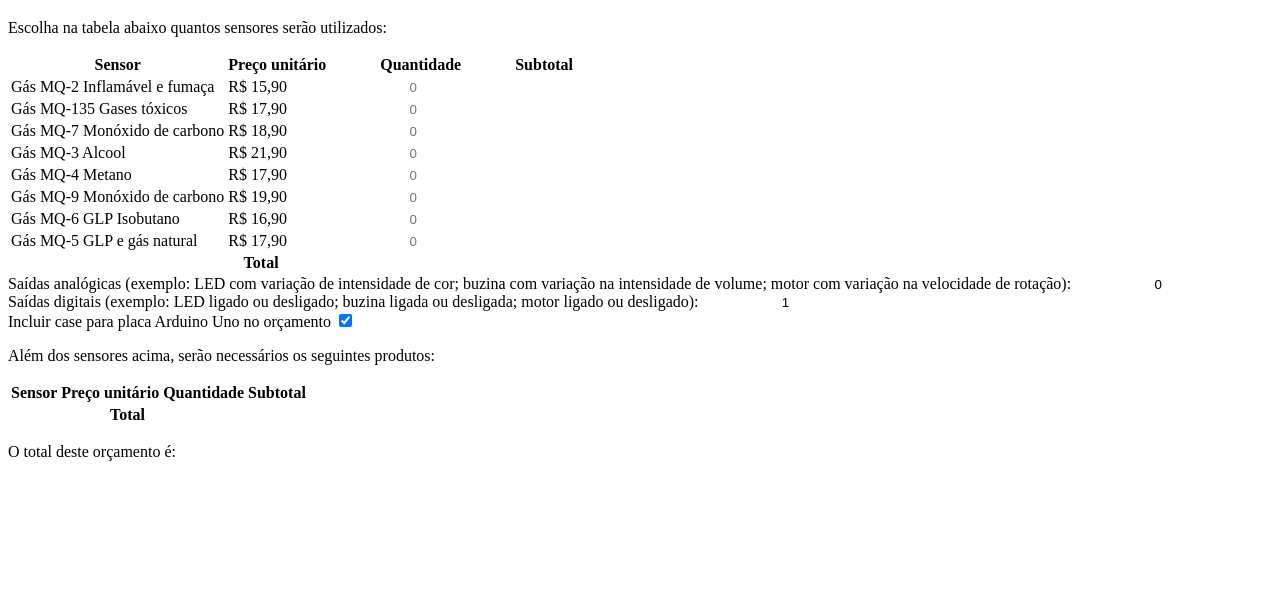
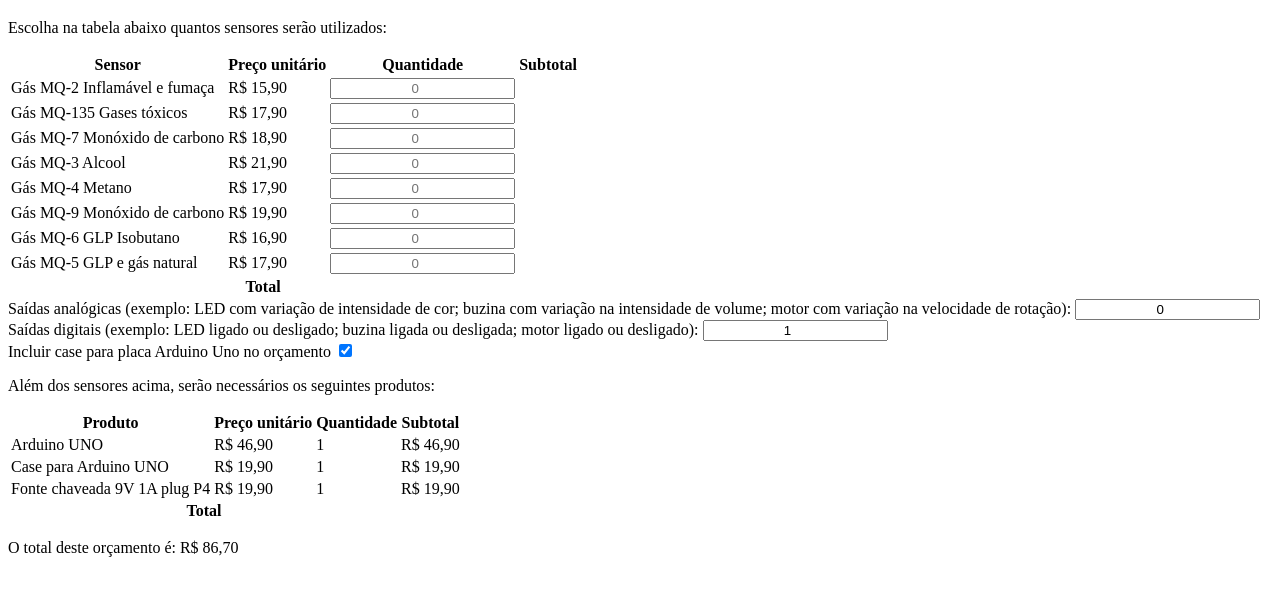
Before and after one commit to caXos/sensorcalculator, a plain HTML site: page index.html in a window 1280 px wide. Both pictures are taken after a click on the checkbox "Incluir case para placa Arduino Uno no orçamento". Shown: the part 61-656 px from the top of the page. Drawn offline with Linux system fonts and the light colour scheme.

Commit message:
finalização do projeto

```diff
--- a/index.html
+++ b/index.html
@@ -45,11 +45,12 @@
     <input type="checkbox" id="includeArduinoUnoCaseInPrice" name="includeArduinoUnoCaseInPrice" value="1" onchange="calculateNeededArduino();">
   </div>
 
+  <div id="neededArduinoDiv" style="display: none;">
     <p>Além dos sensores acima, serão necessários os seguintes produtos: <span id="neededArduino"></span></p>
     <table id="arduinoTable">
       <thead>
         <tr>
-        <th>Sensor</th>
+          <th>Produto</th>
           <th>Preço unitário</th>
           <th>Quantidade</th>
           <th>Subtotal</th>
@@ -66,7 +67,9 @@
       </tfoot>
     </table>
 
-  <p id="subTotal">O total deste orçamento é: <span id="subTotalAmount"></span></p>
+    <p>O total deste orçamento é: <span id="totalAmount"></span></p>
+  </div>
+
   <script defer type="text/javascript" src="/main.js"></script>
 </body>
 
--- a/main.js
+++ b/main.js
@@ -80,10 +80,76 @@ function calculateNeededArduino() {
         })
         if (arduinoBoard.length == 0) arduinoQtty++;
     } while (arduinoBoard.length == 0)
-    console.log(arduinoBoard, arduinoQtty)
+    calculateTotal();
 }
 
 function calculateTotal() {
-    total = sensorsSubTotalAmount + arduinoBoard[0].price;
-    document.getElementById("total").innerText = new Intl.NumberFormat('pt-BR', { style: 'currency', currency: 'BRL' }).format(total);
+    total = 0;
+    document.getElementById('arduinoTableBody').innerHTML = "";
+
+    let template =
+    `<tr>
+        <td>
+            ${arduinoBoard[0].name}
+            </td>
+            <td>
+            ${new Intl.NumberFormat('pt-BR', { style: 'currency', currency: 'BRL' }).format(arduinoBoard[0].price)}
+        </td>
+        <td>
+            ${arduinoQtty}
+        </td>
+        <td>
+            ${new Intl.NumberFormat('pt-BR', { style: 'currency', currency: 'BRL' }).format(arduinoBoard[0].price * arduinoQtty)}
+        </td>
+    </tr>`;
+    total += arduinoBoard[0].price * arduinoQtty;
+
+    if (includeArduinoUnoCaseInPrice) {
+        let arduinoCase = products.accessories.filter((product) => {
+            return product.name === "Case para Arduino UNO";
+        });
+        template +=
+        `<tr>
+            <td>
+                ${arduinoCase[0].name}
+            </td>
+            <td>
+                ${new Intl.NumberFormat('pt-BR', { style: 'currency', currency: 'BRL' }).format(arduinoCase[0].price)}
+            </td>
+            <td>
+                ${arduinoQtty}
+            </td>
+            <td>
+                ${new Intl.NumberFormat('pt-BR', { style: 'currency', currency: 'BRL' }).format(arduinoCase[0].price * arduinoQtty)}
+            </td>
+        </tr>`;
+        total += arduinoCase[0].price * arduinoQtty;
+    }
+
+    let acAdapter = products.accessories.filter((product) => {
+        return product.name === "Fonte chaveada 9V 1A plug P4";
+    })
+    template +=
+        `<tr>
+            <td>
+                ${acAdapter[0].name}
+            </td>
+            <td>
+                ${new Intl.NumberFormat('pt-BR', { style: 'currency', currency: 'BRL' }).format(acAdapter[0].price)}
+            </td>
+            <td>
+                ${arduinoQtty}
+            </td>
+            <td>
+                ${new Intl.NumberFormat('pt-BR', { style: 'currency', currency: 'BRL' }).format(acAdapter[0].price * arduinoQtty)}
+            </td>
+        </tr>`;
+    total += acAdapter[0].price * arduinoQtty;
+
+    document.getElementById('arduinoTableBody').innerHTML = template;
+
+    total += sensorsSubTotalAmount;
+    document.getElementById("totalAmount").innerText = new Intl.NumberFormat('pt-BR', { style: 'currency', currency: 'BRL' }).format(total);
+
+    document.getElementById('neededArduinoDiv').style.display = "block";
 }
--- a/style.css
+++ b/style.css
@@ -1,5 +1,4 @@
 /* Add styles here */
 input {
-    border: 0;
     text-align: center;
 }
```
Lines whose indentation alone changed are shown as unchanged.
